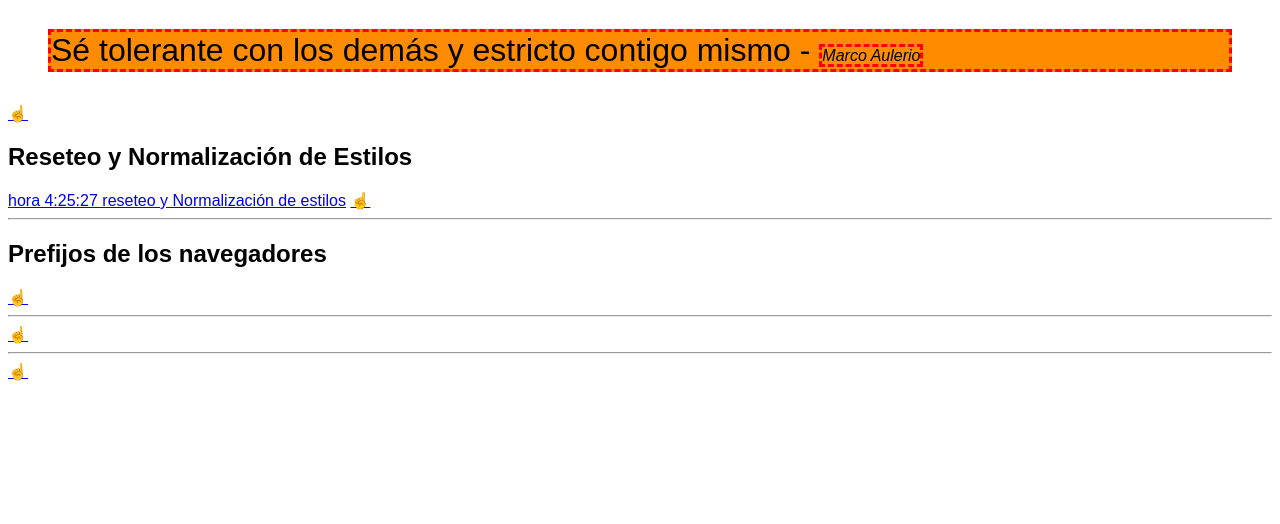
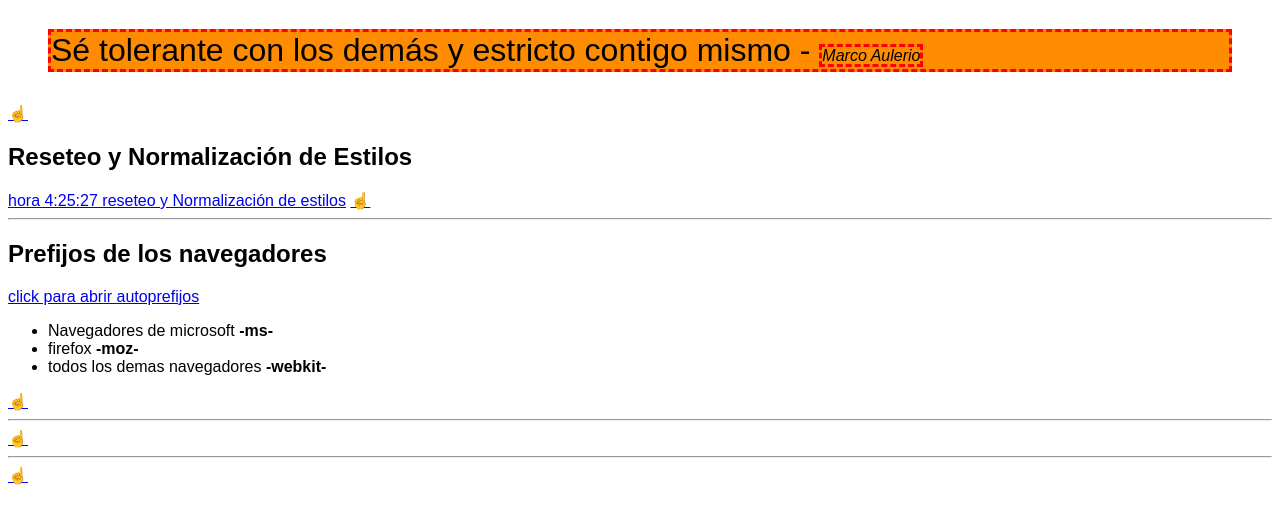
Before and after one commit to Te0t/HTML5-CSS3-JS, a plain HTML site: page CSS3/index.html in a window 1280 px wide. Shown: the part 3578-4102 px from the top of the page. Drawn offline with Linux system fonts and the light colour scheme.

Commit message:
prefijos son aquellos que dan compatibilidad estable en los estilos css

```diff
--- a/CSS3/index.html
+++ b/CSS3/index.html
@@ -250,6 +250,7 @@
         <a href="#temario-css">☝️</a>
     </article>
 
+    <!--el resetro o normalizacion es un estilo establecido hecho por terceros para configurar el css de una forma standar o resetearlo-->
     <article id="reseteo-normalizacion">
         <h2>Reseteo y Normalización de Estilos</h2>
         <a href="https://www.youtube.com/watch?v=K3xmRF8ab1o&ab_channel=jonmircha">hora 4:25:27 reseteo y Normalización de estilos</a>
@@ -257,8 +258,16 @@
     </article>
     <hr>
 
+    <!--los prefijos son usados por los diferentes navegadores para añadir su propiedad
+        en el css dentro de los estilos para que sean compatibles los que aun estan en laboratorio-->
     <article id="prefijos-navegadores">
         <h2>Prefijos de los navegadores</h2>
+        <a href="https://autoprefixer.github.io/">click para abrir autoprefijos</a>
+        <ul>
+            <li>Navegadores de microsoft <code><b>-ms-</b></code></li>
+            <li>firefox <code><b>-moz-</b></code></li>
+            <li>todos los demas navegadores <code><b>-webkit-</b></code></li>
+        </ul>
     </article>
     <a href="#temario-css">☝️</a>
 
```
